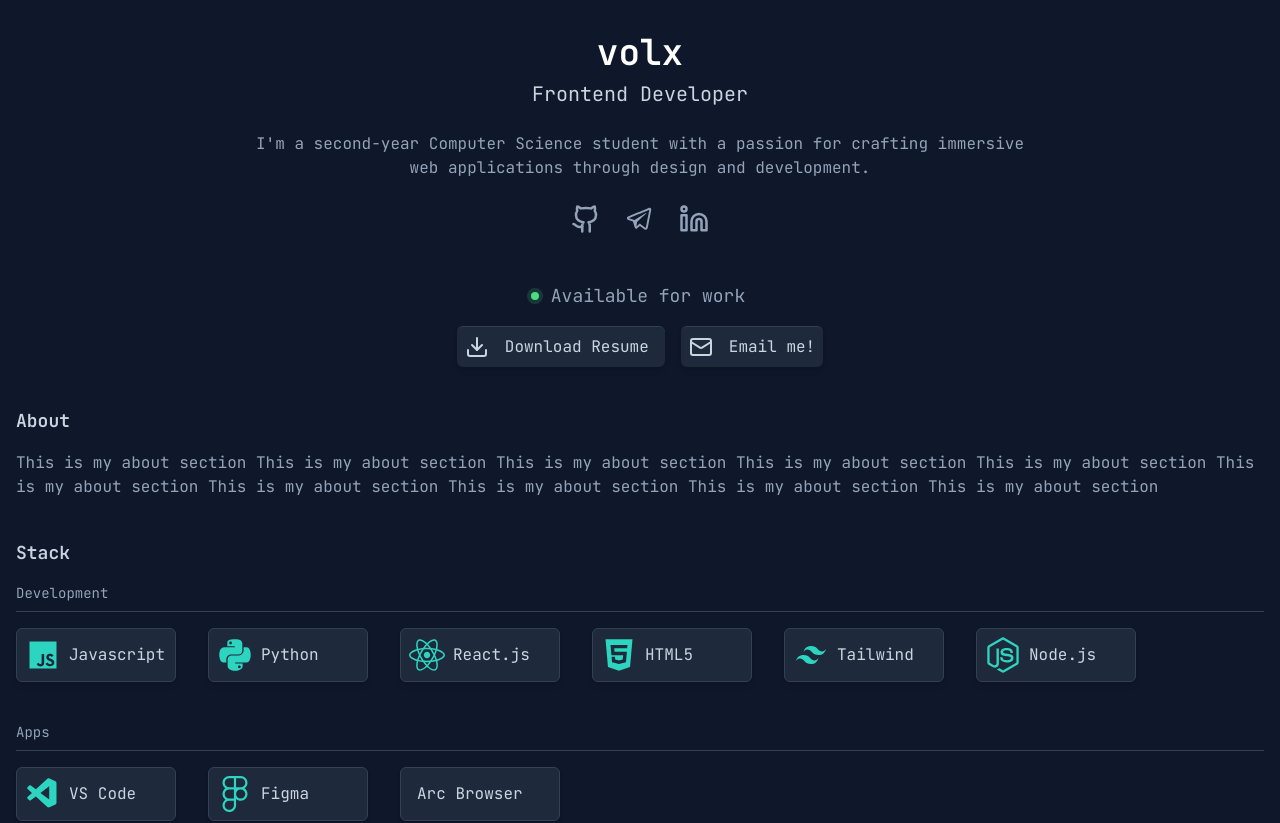
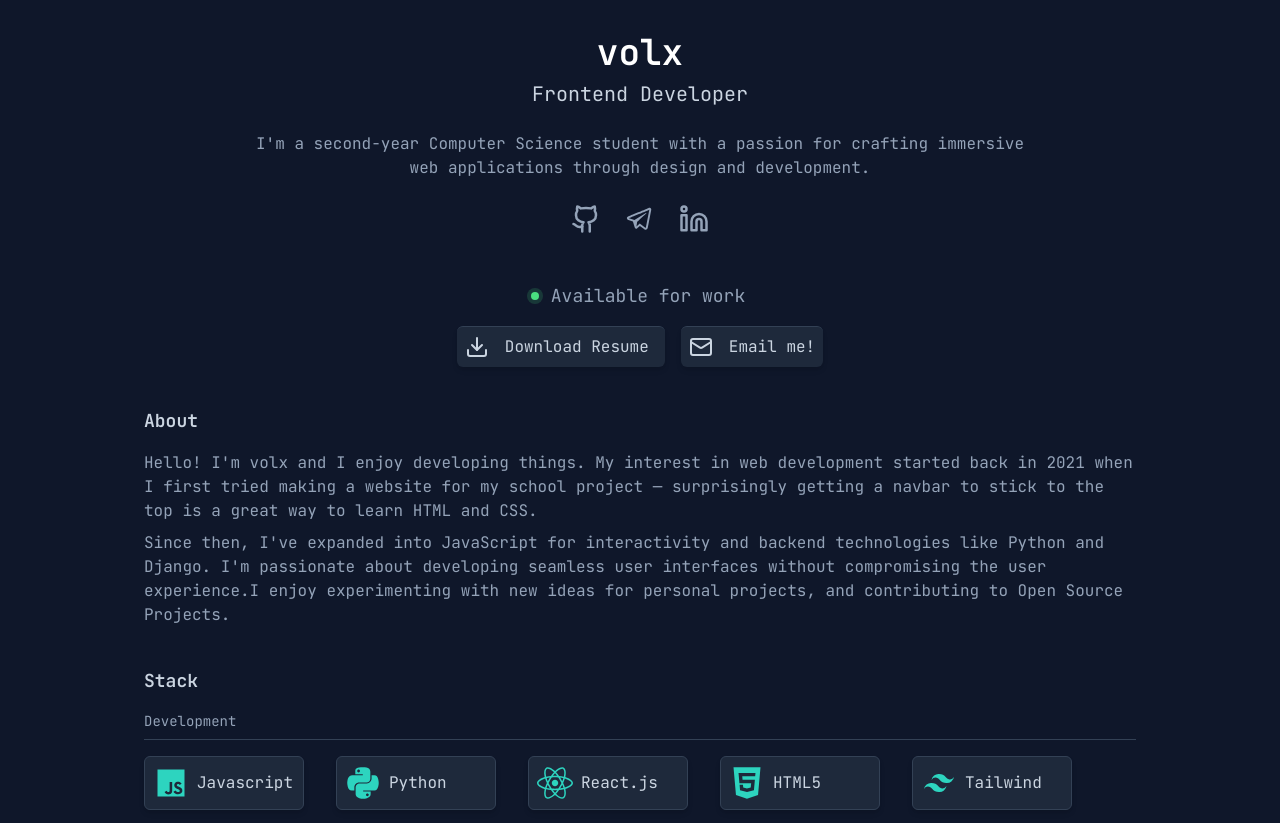
Before and after one commit to vo1x/portfolio, a React (Vite) app: page / in a window 1280 px wide. Shown: the top 823 px of the page. Built offline with nearby package versions, Linux system fonts and the light colour scheme.

Commit message:
Add about section

```diff
--- a/src/components/About.jsx
+++ b/src/components/About.jsx
@@ -1,22 +1,22 @@
-
 function About() {
   return (
     <div className="flex flex-col gap-4">
-        <div className="text-lg font-semibold text-slate-300">About</div>
-        <div className="text-slate-400">
-            This is my about section
-            This is my about section
-            This is my about section
-            This is my about section
-            This is my about section
-            This is my about section
-            This is my about section
-            This is my about section
-            This is my about section
-            This is my about section
-        </div>
+      <div className="text-lg font-semibold text-slate-300">About</div>
+      <div className="flex flex-col gap-2 text-slate-400">
+        <p>
+          Hello! I'm volx and I enjoy developing things. My interest in web development started back
+          in 2021 when I first tried making a website for my school project — surprisingly getting a
+          navbar to stick to the top is a great way to learn HTML and CSS.
+        </p>
+        <p>
+          Since then, I've expanded into JavaScript for interactivity and backend technologies like
+          Python and Django. I'm passionate about developing seamless user interfaces without
+          compromising the user experience.I enjoy experimenting with new ideas for personal
+          projects, and contributing to Open Source Projects.
+        </p>
+      </div>
     </div>
-  )
+  );
 }
 
-export default About
+export default About;
--- a/src/pages/Index.jsx
+++ b/src/pages/Index.jsx
@@ -6,7 +6,7 @@ import Stack from '../components/Stack';
 import ContactButtons from '../components/ContactButtons';
 function Index() {
   return (
-    <div className="flex min-h-screen flex-col gap-10  p-4 pt-8 lg:max-w-screen-xl">
+    <div className="flex min-h-screen flex-col gap-10  p-4 pt-8 lg:max-w-screen-lg">
       <div className="flex flex-col items-center gap-4">
         <Branding />
 
```
